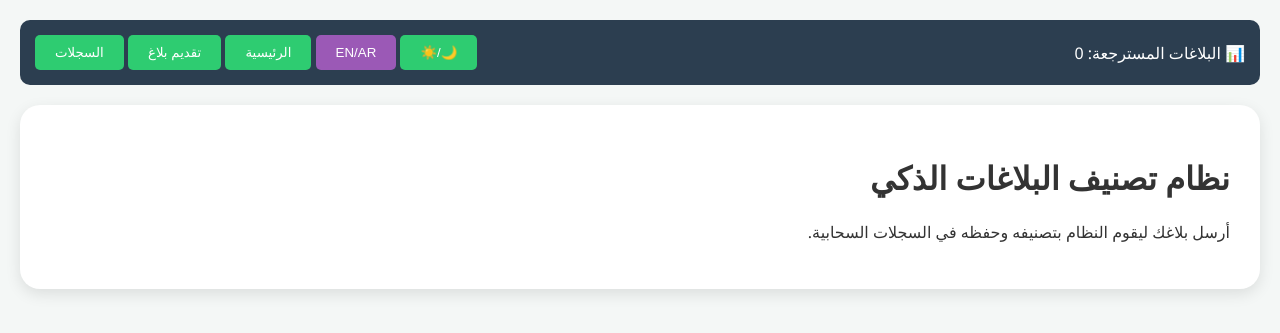
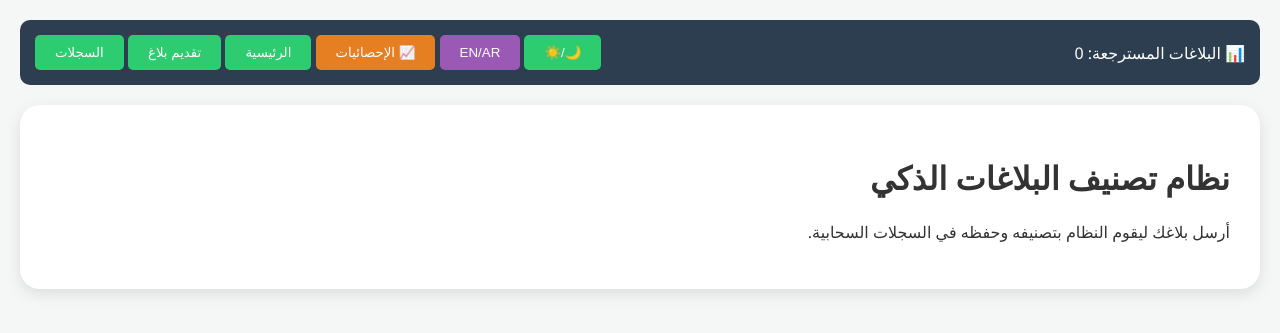
Before and after one commit to AmAnn90876/Classifier-7, a Flask app: page / in a window 1280 px wide. Shown: the top 333 px of the page. Run offline with Flask 3, Linux system fonts and the light colour scheme; parts of the project's set-up code (start-up, migrations or seed data) failed here and were passed over.

Commit message:
Update index.html
Signed-off-by: RehamAbdulaah <rhamalqrny43@gmail.com>

```diff
--- a/templates/index.html
+++ b/templates/index.html
@@ -1,279 +1,143 @@
 <!DOCTYPE html>
-
 <html lang="ar" dir="rtl" id="htmlTag">
-
 <head>
-
     <meta charset="UTF-8">
-
     <title data-i18n="title">نظام تصنيف البلاغات الذكي</title>
-
     <style>
-
         :root { --bg: #f4f7f6; --card-bg: white; --text: #333; --nav: #2c3e50; }
-
         .dark-mode { --bg: #1a1a1a; --card-bg: #2d2d2d; --text: #eee; --nav: #000; }
-
         body { font-family: 'Segoe UI', sans-serif; background: var(--bg); color: var(--text); margin: 0; padding: 20px; transition: 0.3s; }
-
         .nav-bar { background: var(--nav); color: white; padding: 15px; border-radius: 10px; display: flex; justify-content: space-between; margin-bottom: 20px; align-items: center; }
-
         .page { display: none; background: var(--card-bg); padding: 30px; border-radius: 20px; box-shadow: 0 5px 15px rgba(0,0,0,0.1); }
-
         .active { display: block; }
-
         input, textarea { width: 100%; padding: 10px; margin: 10px 0; border-radius: 5px; border: 1px solid #ccc; background: var(--card-bg); color: var(--text); }
-
         button { background: #2ecc71; color: white; border: none; padding: 10px 20px; border-radius: 5px; cursor: pointer; }
-
         .btn-search { background: #3498db; }
-
         .btn-lang { background: #9b59b6; }
-
+        .btn-stats { background: #e67e22; } /* لون برتقالي مميز لزر الإحصائيات المتناسق مع التصميم */
         .btn-export { background: #e67e22; margin-top: 10px; }
-
         table { width: 100%; border-collapse: collapse; margin-top: 20px; color: var(--text); }
-
         th, td { border: 1px solid #555; padding: 12px; text-align: right; }
-
         th { background: #f8f9fa; color: #333; }
-
         .search-container { display: flex; gap: 10px; margin-bottom: 20px; }
-
     </style>
-
 </head>
-
 <body>
 
-
-
 <div class="nav-bar">
-
     <div>📊 <span data-i18n="reports_count">البلاغات المسترجعة</span>: <span id="count">0</span></div>
-
     <div>
-
         <button onclick="toggleDarkMode()">🌙/☀️</button>
-
         <button class="btn-lang" onclick="toggleLanguage()">EN/AR</button>
-
+        <!-- زر فتح موقع الإحصائيات الخارجي في علامة تبويب جديدة -->
+        <button class="btn-stats" onclick="window.open('https://my-app-git3kwfxmxclxvajrjmgbp.streamlit.app/', '_blank')" data-i18n="nav_stats">📈 الإحصائيات</button>
         <button onclick="showPage('home')" data-i18n="nav_home">الرئيسية</button>
-
         <button onclick="showPage('report')" data-i18n="nav_report">تقديم بلاغ</button>
-
         <button onclick="showPage('logs')" data-i18n="nav_logs">السجلات</button>
-
     </div>
-
 </div>
 
-
-
 <div id="home" class="page active">
-
     <h1 data-i18n="home_title">نظام تصنيف البلاغات الذكي</h1>
-
     <p data-i18n="home_desc">أرسل بلاغك ليقوم النظام بتصنيفه وحفظه في السجلات السحابية.</p>
-
 </div>
 
-
-
 <div id="report" class="page">
-
     <h2 data-i18n="rep_title">تقديم بلاغ جديد</h2>
-
     <input type="text" id="name" placeholder="اسم مقدم البلاغ" data-i18n-placeholder="placeholder_name">
-
     <input type="tel" id="phone" placeholder="رقم الهاتف" data-i18n-placeholder="placeholder_phone">
-
     <textarea id="desc" placeholder="تفاصيل البلاغ..." data-i18n-placeholder="placeholder_desc"></textarea>
-
     <label data-i18n="label_img">إرفاق صورة (اختياري):</label>
-
     <input type="file" id="imageInput" accept="image/*">
-
     <button onclick="classifyAndSubmit()" data-i18n="btn_submit">إرسال وتصنيف</button>
-
 </div>
 
-
-
 <div id="logs" class="page">
-
     <h2 data-i18n="logs_title">سجل البلاغات الخاصة بك</h2>
-
     <div class="search-container">
-
         <input type="tel" id="searchPhone" placeholder="رقم هاتفك" data-i18n-placeholder="placeholder_search">
-
         <button class="btn-search" onclick="loadUserComplaints()" data-i18n="btn_search">عرض السجل</button>
-
     </div>
-
     <button class="btn-export" onclick="exportToCSV()" data-i18n="btn_export">تصدير إلى CSV</button>
-
     <table>
-
         <thead>
-
             <tr>
-
                 <th data-i18n="th_date">التاريخ والوقت</th>
-
                 <th data-i18n="th_desc">التفاصيل</th>
-
                 <th data-i18n="th_cat">التصنيف</th>
-
                 <th data-i18n="th_conf">الثقة</th>
-
             </tr>
-
         </thead>
-
         <tbody id="logsBody"></tbody>
-
     </table>
-
 </div>
 
-
-
 <script>
-
     const translations = {
-
-        ar: { title: "نظام تصنيف البلاغات الذكي", nav_home: "الرئيسية", nav_report: "تقديم بلاغ", nav_logs: "السجلات", reports_count: "البلاغات", home_title: "نظام تصنيف البلاغات", home_desc: "أرسل بلاغك ليقوم النظام بتصنيفه.", rep_title: "تقديم بلاغ جديد", placeholder_name: "اسم مقدم البلاغ", placeholder_phone: "رقم الهاتف", placeholder_desc: "تفاصيل البلاغ...", label_img: "إرفاق صورة (اختياري):", btn_submit: "إرسال وتصنيف", logs_title: "سجل البلاغات", placeholder_search: "رقم هاتفك", btn_search: "عرض السجل", btn_export: "تصدير إلى CSV", th_date: "التاريخ", th_desc: "التفاصيل", th_cat: "التصنيف", th_conf: "الثقة", no_data: "لا توجد بلاغات." },
-
-        en: { title: "Smart Complaint System", nav_home: "Home", nav_report: "Report", nav_logs: "Logs", reports_count: "Complaints", home_title: "Smart Complaint System", home_desc: "Submit your complaint for classification.", rep_title: "New Report", placeholder_name: "Your Name", placeholder_phone: "Phone Number", placeholder_desc: "Details...", label_img: "Attach image (optional):", btn_submit: "Submit & Classify", logs_title: "My Logs", placeholder_search: "Your Phone", btn_search: "Search", btn_export: "Export to CSV", th_date: "Date", th_desc: "Details", th_cat: "Category", th_conf: "Confidence", no_data: "No complaints found." }
-
+        ar: { title: "نظام تصنيف البلاغات الذكي", nav_home: "الرئيسية", nav_report: "تقديم بلاغ", nav_logs: "السجلات", nav_stats: "📈 الإحصائيات", reports_count: "البلاغات", home_title: "نظام تصنيف البلاغات", home_desc: "أرسل بلاغك ليقوم النظام بتصنيفه.", rep_title: "تقديم بلاغ جديد", placeholder_name: "اسم مقدم البلاغ", placeholder_phone: "رقم الهاتف", placeholder_desc: "تفاصيل البلاغ...", label_img: "إرفاق صورة (اختياري):", btn_submit: "إرسال وتصنيف", logs_title: "سجل البلاغات", placeholder_search: "رقم هاتفك", btn_search: "عرض السجل", btn_export: "تصدير إلى CSV", th_date: "التاريخ", th_desc: "التفاصيل", th_cat: "التصنيف", th_conf: "الثقة", no_data: "لا توجد بلاغات." },
+        en: { title: "Smart Complaint System", nav_home: "Home", nav_report: "Report", nav_logs: "Logs", nav_stats: "📈 Stats", reports_count: "Complaints", home_title: "Smart Complaint System", home_desc: "Submit your complaint for classification.", rep_title: "New Report", placeholder_name: "Your Name", placeholder_phone: "Phone Number", placeholder_desc: "Details...", label_img: "Attach image (optional):", btn_submit: "Submit & Classify", logs_title: "My Logs", placeholder_search: "Your Phone", btn_search: "Search", btn_export: "Export to CSV", th_date: "Date", th_desc: "Details", th_cat: "Category", th_conf: "Confidence", no_data: "No complaints found." }
     };
 
-
-
     let currentLang = 'ar';
-
     function toggleLanguage() {
-
         currentLang = currentLang === 'ar' ? 'en' : 'ar';
-
         document.getElementById('htmlTag').lang = currentLang;
-
         document.getElementById('htmlTag').dir = currentLang === 'ar' ? 'rtl' : 'ltr';
-
         document.querySelectorAll('[data-i18n]').forEach(el => el.innerText = translations[currentLang][el.dataset.i18n]);
-
         document.querySelectorAll('[data-i18n-placeholder]').forEach(el => el.placeholder = translations[currentLang][el.dataset.i18nPlaceholder]);
-
     }
-
-
 
     function toggleDarkMode() { document.body.classList.toggle('dark-mode'); }
 
-
-
     function showPage(pageId) {
-
         document.querySelectorAll('.page').forEach(p => p.classList.remove('active'));
-
         document.getElementById(pageId).classList.add('active');
-
     }
 
-
-
     async function classifyAndSubmit() {
-
         const name = document.getElementById('name').value.trim();
-
         const phone = document.getElementById('phone').value.trim();
-
         const text = document.getElementById('desc').value;
-
         if (!name || !phone || !text) { alert("يرجى تعبئة البيانات"); return; }
-
         sendData(name, phone, text);
-
     }
 
-
-
     async function sendData(name, phone, text) {
-
         try {
-
             const response = await fetch('/predict', { method: 'POST', headers: {'Content-Type': 'application/json'}, body: JSON.stringify({ complaint: text, name, phone }) });
-
             const data = await response.json();
-
             alert("تم التصنيف بنجاح: " + data.category);
-
             document.getElementById('searchPhone').value = phone;
-
             showPage('logs');
-
             loadUserComplaints();
-
         } catch (e) { alert("خطأ في الاتصال بالسيرفر"); }
-
     }
 
-
-
     async function loadUserComplaints() {
-
         const phone = document.getElementById('searchPhone').value.trim();
-
         const logsBody = document.getElementById('logsBody');
-
         try {
-
             const response = await fetch(`/api/complaints?phone=${phone}`);
-
             const complaints = await response.json();
-
             logsBody.innerHTML = '';
-
             complaints.forEach(c => {
-
                 logsBody.innerHTML += `<tr><td>${c.timestamp}</td><td>${c.text}</td><td>${c.category}</td><td>${c.confidence}</td></tr>`;
-
             });
-
             document.getElementById('count').innerText = complaints.length;
-
         } catch (e) { logsBody.innerHTML = '<tr><td colspan="4">خطأ في جلب البيانات</td></tr>'; }
-
     }
 
-
-
     function exportToCSV() {
-
         let csvContent = "data:text/csv;charset=utf-8,التاريخ,التفاصيل,التصنيف,الثقة\n";
-
         Array.from(document.querySelectorAll('#logsBody tr')).forEach(row => {
-
             csvContent += Array.from(row.querySelectorAll('td')).map(td => td.innerText).join(",") + "\n";
-
         });
-
         const link = document.createElement("a");
-
         link.setAttribute("href", encodeURI(csvContent));
-
         link.setAttribute("download", "reports.csv");
-
         document.body.appendChild(link);
-
         link.click();
-
     }
-
 </script>
-
 </body>
-
 </html>
```
